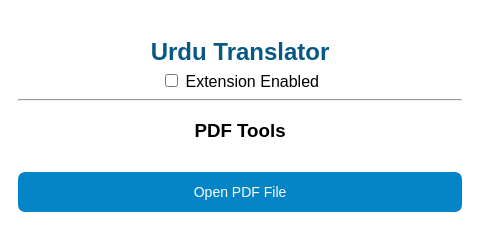
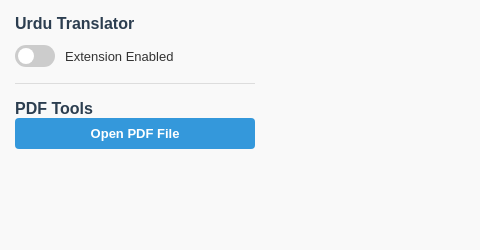
Before and after one commit to Invader-Faisi/Urdu-Translator, a browser extension: page popup.html in a window 400 px wide. Shown: the whole page, 480 px wide, since content can reach past the window. Drawn offline with Linux system fonts and the light colour scheme.

Commit message:
Refactor popup.css for improved layout and styles

```diff
--- a/popup.css
+++ b/popup.css
@@ -1,101 +1,97 @@
-
 body {
-    width: 480px;
-    height: 220px;
+  font-family: Arial, sans-serif;
   margin: 0;
-    overflow-y: auto;
-    overflow-x: hidden;
-    font-family: Arial, sans-serif;
+  padding: 15px;
+  width: 240px;
+  background-color: #f9f9f9;
+  color: #333;
 }
 
 .container {
-    padding: 18px;
-    text-align: center;
+  display: flex;
+  flex-direction: column;
+  gap: 12px;
 }
 
-h2 {
-    color: #075985;
-    margin-bottom: 5px;
+h2, h3 {
+  margin: 0;
+  font-size: 16px;
+  color: #2c3e50;
 }
 
-p {
-    color: #666;
+hr {
+  border: 0;
+  border-top: 1px solid #ddd;
+  margin: 4px 0;
+}
+
+.toggle-section {
+  display: flex;
+  align-items: center;
+  gap: 10px;
+}
+
+#status-text {
   font-size: 13px;
+  font-weight: 500;
 }
 
 button {
-    width: 100%;
-    padding: 12px;
-    background: #0284c7;
+  background-color: #3498db;
   color: white;
   border: none;
-    border-radius: 7px;
+  padding: 8px 12px;
+  border-radius: 4px;
   cursor: pointer;
-    font-size: 14px;
-    margin-top: 12px;
+  font-size: 13px;
+  font-weight: bold;
+  transition: background-color 0.2s;
+  width: 100%;
 }
 
 button:hover {
-    background: #0369a1;
+  background-color: #2980b9;
 }
 
-.info {
-    font-size: 12px;
-    color: #777;
-    margin-top: 15px;
-    line-height: 1.5;
+/* Switch Styles */
+.switch {
+  position: relative;
+  display: inline-block;
+  width: 40px;
+  height: 22px;
 }
 
-
-.zoom-controls {
-    display: flex;
-    align-items: center;
-    gap: 8px;
-    background: rgba(255, 255, 255, 0.12);
-    padding: 5px 9px;
-    border-radius: 8px;
+.switch input {
+  opacity: 0;
+  width: 0;
+  height: 0;
 }
 
-.zoom-controls button {
-    border: none;
-    background: white;
-    color: #075985;
-    border-radius: 5px;
-    min-width: 30px;
-    height: 29px;
-    font-size: 19px;
-    font-weight: bold;
+.slider {
+  position: absolute;
   cursor: pointer;
+  top: 0; left: 0; right: 0; bottom: 0;
+  background-color: #ccc;
+  transition: .4s;
+  border-radius: 22px;
 }
 
-.zoom-controls button:hover {
-    background: #e0f2fe;
+.slider:before {
+  position: absolute;
+  content: "";
+  height: 16px;
+  width: 16px;
+  left: 3px;
+  bottom: 3px;
+  background-color: white;
+  transition: .4s;
+  border-radius: 50%;
 }
 
-#zoomLevel {
-    min-width: 48px;
-    text-align: center;
-    font-size: 13px;
-    font-weight: bold;
-    color: white;
+input:checked + .slider {
+  background-color: #2ecc71;
 }
 
-#resetZoom {
-    font-size: 11px;
-    padding: 0 9px;
+input:checked + .slider:before {
+  transform: translateX(18px);
 }
-
-@media (max-width: 750px) {
-    .toolbar {
-        flex-wrap: wrap;
-        gap: 10px;
-    }
-
-    .brand {
-        margin-right: auto;
-    }
-
-    #status {
-        width: 100%;
-    }
-}
```
Lines whose indentation alone changed are shown as unchanged.
